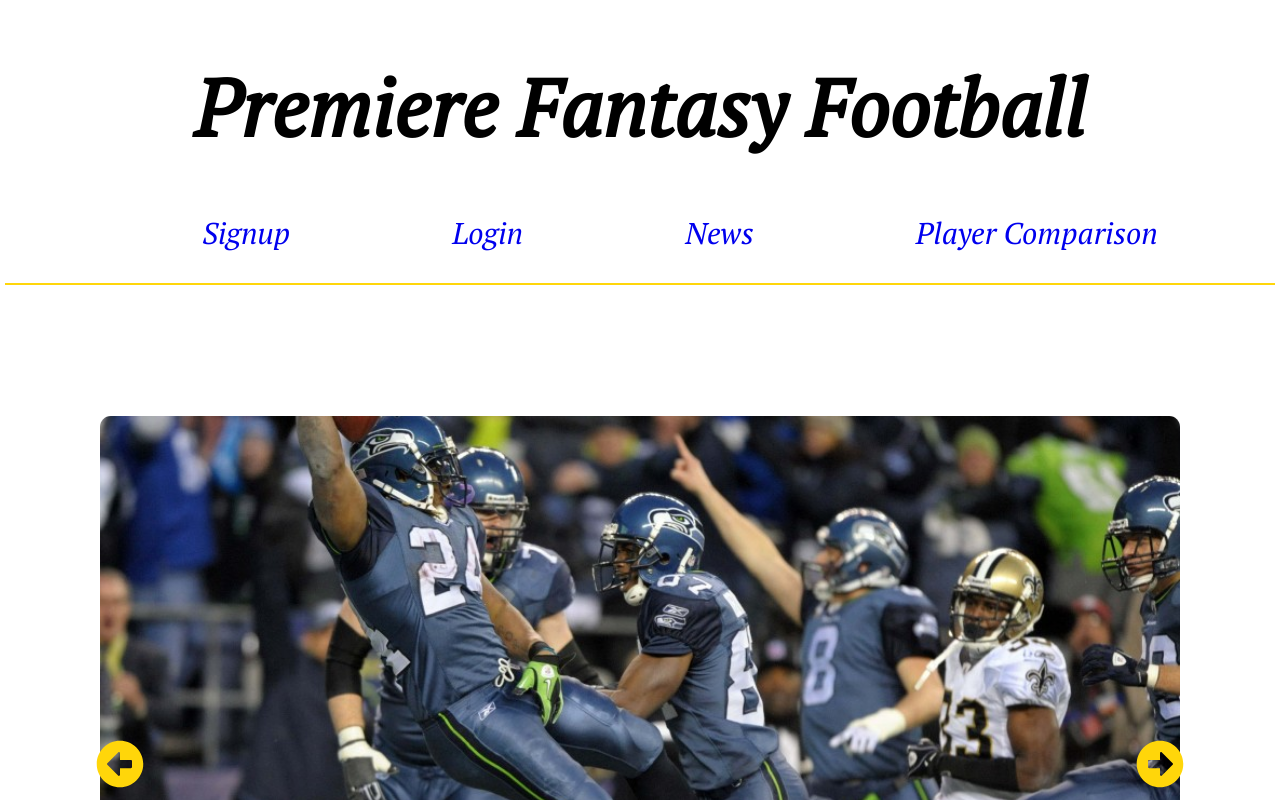
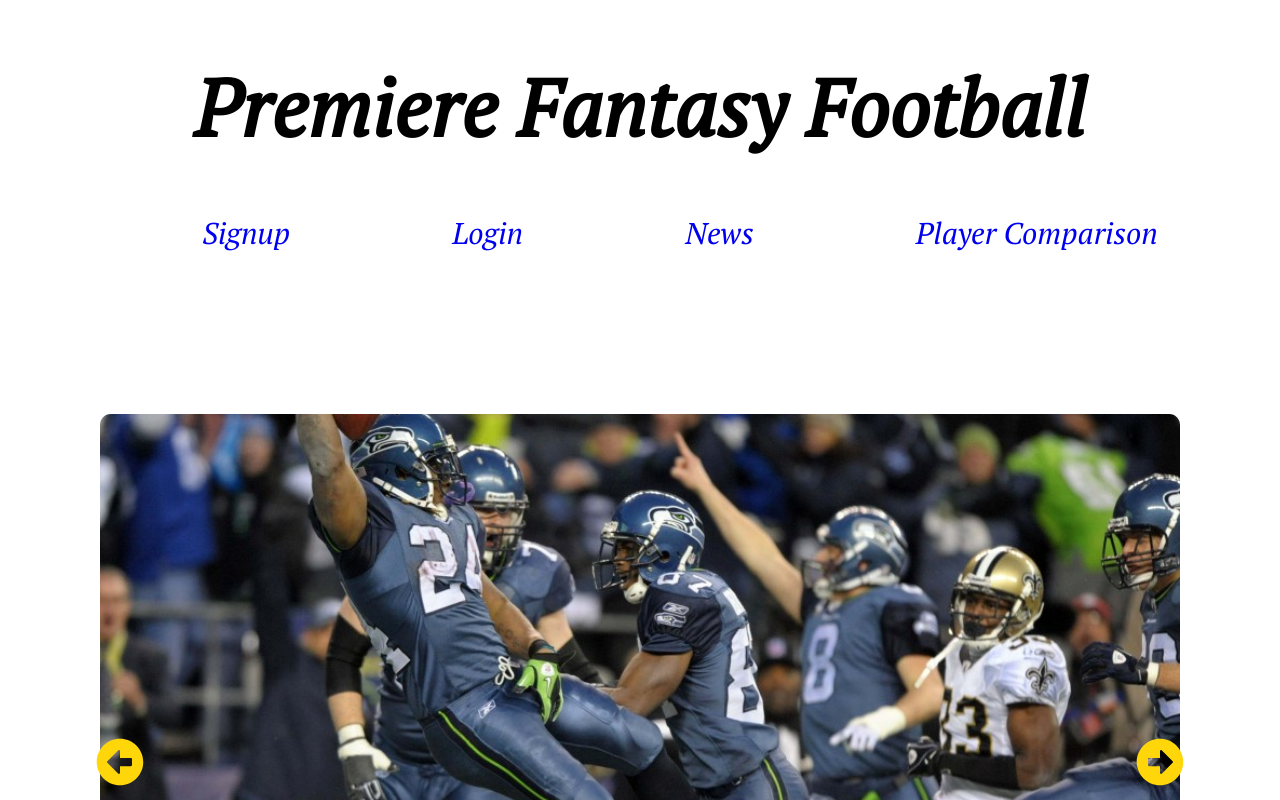
Before and after one commit to calvinjdonner/fantasy-football-app, a React (Create React App) app in the folder client/: page / in a window 1280 px wide. Shown: the top 800 px of the page. Built offline with nearby package versions, Linux system fonts and the light colour scheme; no server answers.

Commit message:
updated css:

```diff
--- a/client/src/index.css
+++ b/client/src/index.css
@@ -84,7 +84,6 @@
     monospace;
 }
 .container {
-  border: 1px solid var(--golden);
   display: flex;
   flex-wrap: wrap;
   justify-content: space-between;
```
